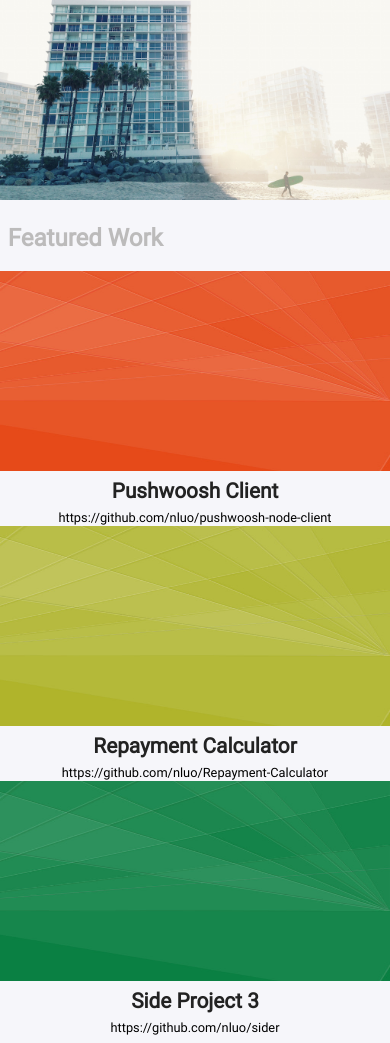
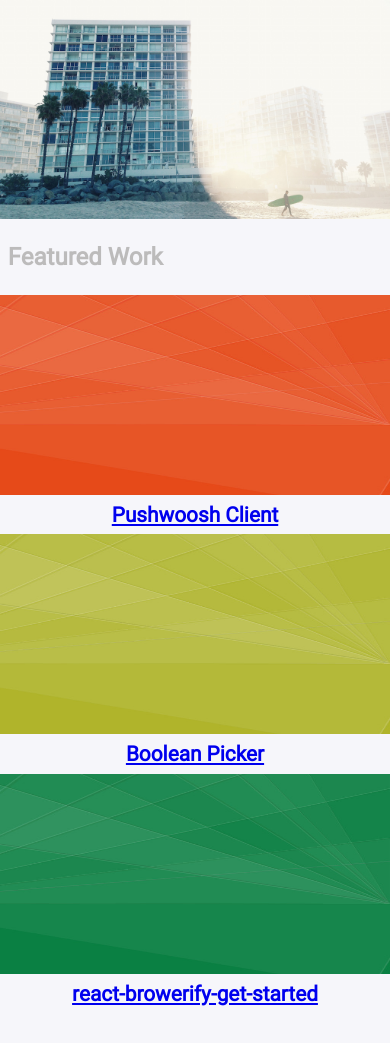
Before and after one commit to nluo/udacity-project1, a website: page index.html in a window 390 px wide. Shown: the part 204-1247 px from the top of the page. Drawn offline with Linux system fonts and the light colour scheme; files whose address does not match are found by name.

Commit message:
Added server task to gulp file, updated html

```diff
--- a/css/style.css
+++ b/css/style.css
@@ -4,7 +4,7 @@ body{
     font-family: "Roboto", sans-serif;
     font-weight: 400;
     color: #222;
-    margin: 0;
+    margin: 5% 0;
     background: #f6f6fa;
 }
 
@@ -81,7 +81,6 @@ body{
 
 .project .description {
     text-align: center;
-
 }
 
 .project .description .title {
@@ -90,17 +89,14 @@ body{
     padding: 1%;
 }
 
-.project .description a {
-    padding-bottom: 2%;
-    color: black;
-    text-decoration: none;
-    font-size: 0.8em
-}
-
 @media (max-width: 600px) {
     .header {
         width: 90vw;
         margin: 0 auto;
+    }
+
+    .project {
+    	margin-top:1%;
     }
 }
 
--- a/gulpfile.js
+++ b/gulpfile.js
@@ -1,14 +1,26 @@
 var gulp = require('gulp');
 var minifyCss = require('gulp-minify-css');
+var static = require('node-static');
+var fileServer = new static.Server('./');
+var http = require('http');
 
 gulp.task('styles', function () {
-  gulp.src('css/*.css')
-  .pipe(minifyCss())
-  .pipe(gulp.dest('./dist/'))
+    gulp.src('css/*.css')
+    .pipe(minifyCss())
+    .pipe(gulp.dest('./dist/'))
 });
 
 gulp.task('watch', function () {
     gulp.watch('css/*.css', ['styles'])
 });
 
-gulp.task('default', ['styles', 'watch']);
+
+gulp.task('server', function () {
+    http.createServer(function (request, response) {
+        request.addListener('end', function() {
+            fileServer.serve(request, response);
+        }).resume();
+    }).listen(8080);
+});
+
+gulp.task('default', ['styles', 'server', 'watch']);
--- a/index.html
+++ b/index.html
@@ -29,27 +29,33 @@
             </div>
 
             <div class="box project">
+                <a href = "https://github.com/nluo/pushwoosh-node-client">
                     <img class ="project-img" src="images/tile-bg-1.jpg">
+
                     <div class="description">
                         <div class="title"> Pushwoosh Client</div>
-                    <a href="#">https://github.com/nluo/pushwoosh-node-client</a>
                     </div>
+                </a>
             </div>
 
             <div class="box project">
+                <a href = "https://github.com/nluo/boolean-picker">
                     <img class ="project-img" src="images/tile-bg-3.jpg">
+
                     <div class="description">
-                    <div class="title"> Repayment Calculator</div>
-                    <a href="#">https://github.com/nluo/Repayment-Calculator</a>
+                        <div class="title"> Boolean Picker</div>
                     </div>
+                </a>
             </div>
 
             <div class="box project">
+                <a href = "https://github.com/nluo/react-browerify-get-started">
                     <img class ="project-img" src="images/tile-bg-5.jpg">
+
                     <div class="description">
-                    <div class="title"> Side Project 3 </div>
-                    <a href="#">https://github.com/nluo/sider</a>
+                        <div class="title"> react-browerify-get-started </div>
                     </div>
+               </a>
             </div>
         </div>
     </body>
--- a/package.json
+++ b/package.json
@@ -18,6 +18,7 @@
   "homepage": "https://github.com/nluo/udacity-project1#readme",
   "dependencies": {
     "gulp": "^3.9.0",
-    "gulp-minify-css": "^1.2.3"
+    "gulp-minify-css": "^1.2.3",
+    "node-static": "^0.7.7"
   }
 }
```
Also changed, not shown: dist/style.css. Lines whose indentation alone changed are shown as unchanged.
